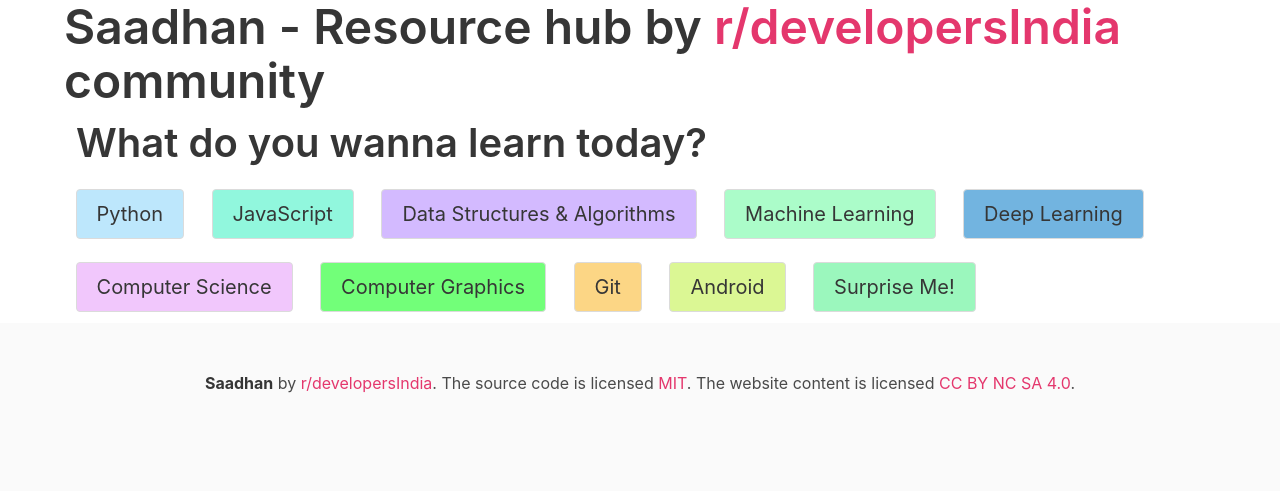
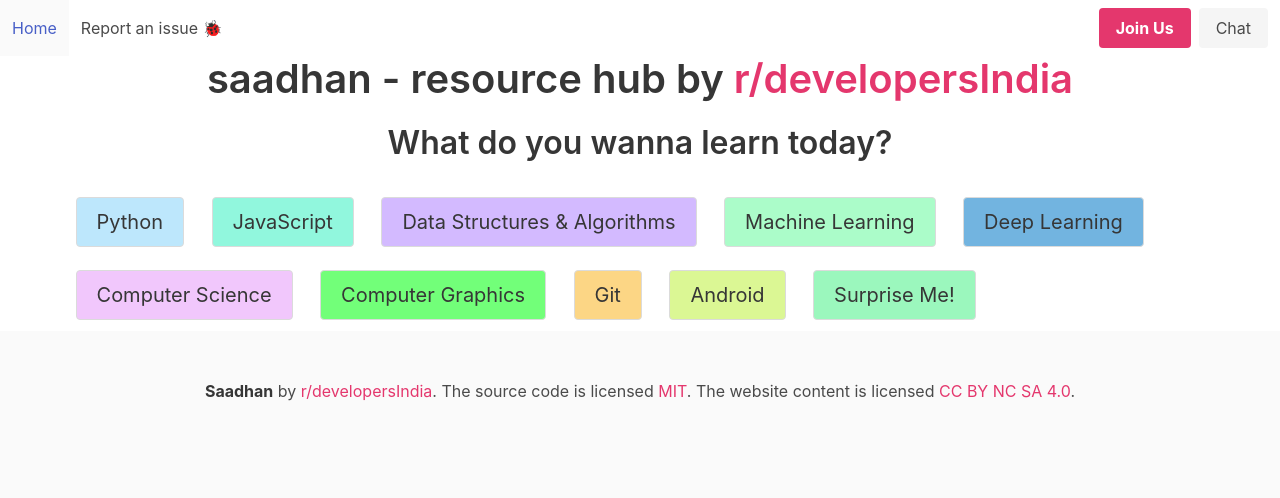
Before and after one commit to developersIndia/saadhan, a Flask app: page / in a window 1280 px wide. Shown: the top 498 px of the page. Run offline with Flask 2, Linux system fonts and the light colour scheme; some libraries are stand-ins or nearby versions.

Commit message:
♻️ a lot of changes
- use requests & cache network requests
- add basic navbar
- add tweet share link

```diff
--- a/app.py
+++ b/app.py
@@ -25,5 +25,5 @@ def home():
 @app.route("/resources", methods=["GET"])
 def category():
     params = request.args
-    resources, hcode = resourcer.Resource.get_resource(params)
+    resources = resourcer.Resource.get_resource(params)
     return render_template("resources.html", resources=resources['resources'])
--- a/resourcer/resourcer.py
+++ b/resourcer/resourcer.py
@@ -1,6 +1,5 @@
-import urllib
-import json
-
+import requests
+import requests_cache
 
 HEADERS = {
     "User-Agent": "Mozilla/5.0 (X11; Linux x86_64) AppleWebKit/537.36 (KHTML, like Gecko) Chrome/77.0.3865.90 Safari/537.36",
@@ -21,18 +20,15 @@ CATEGORY_API_PATH = {
     "computer-science": "computer-science",
 }
 
+requests_cache.install_cache("resource_cache", backend="memory", expire_after=180)
 
 class Resource:
     API: str = "https://developersIndia.github.io/resources/"
 
     def get_resource(param) -> str:
-        # https://developersindia.github.io/resources/languages/javascript/
         """
         Given a URL, return response data in JSON and the response code
         """
         url = f"{Resource.API}{CATEGORY_API_PATH[param.get('category')]}"
-        req = urllib.request.Request(url, headers=HEADERS)
-
-        with urllib.request.urlopen(req) as response:
-            res = json.loads(response.read().decode("utf-8"))
-        return res, response.code
+        res = requests.get(url).json()
+        return res
--- a/templates/base.html
+++ b/templates/base.html
@@ -15,13 +15,52 @@
 </head>
 
 <body>
-  <div class="container">
-    <h1 class="title is-1 is-center">Saadhan - Resource hub by <a
-        href="https://reddit.com/r/developersIndia">r/developersIndia</a> community</h1>
+
+  <nav class="navbar" role="navigation" aria-label="main navigation">
+    <div class="navbar-brand">
+      <!-- <a class="navbar-item" href="https://bulma.io">
+        <img src="https://bulma.io/images/bulma-logo.png" width="112" height="28">
+      </a> -->
+
+      <a role="button" class="navbar-burger" aria-label="menu" aria-expanded="false" data-target="navbarBasicExample">
+        <span aria-hidden="true"></span>
+        <span aria-hidden="true"></span>
+        <span aria-hidden="true"></span>
+      </a>
+    </div>
+
+    <div id="navbarBasicExample" class="navbar-menu">
+      <div class="navbar-start">
+        <a href="/" class="navbar-item">
+          Home
+        </a>
+
+        <a href="https://github.com/developersIndia/saadhan" class="navbar-item">
+          Report an issue 🐞
+        </a>
+      </div>
+
+      <div class="navbar-end">
+        <div class="navbar-item">
+          <div class="buttons">
+            <a style="background-color: #E4376D;" href="https://reddit.com/r/developersIndia" class="button is-primary">
+              <strong>Join Us</strong>
+            </a>
+            <a href="https://discord.gg/MKXMSNC" class="button is-light">
+              Chat
+            </a>
+          </div>
+        </div>
+      </div>
+    </div>
+  </nav>
+
+  <div class="content is-vcentered has-text-centered">
+    <h1 class="title is-2 is-center">saadhan - resource hub by <a
+        href="https://reddit.com/r/developersIndia">r/developersIndia</a></h1>
   </div>
 
-
-  <div class="container is-centered">
+  <div class="container">
     {% block content %}
     {% endblock content %}
   </div>
--- a/templates/categories.html
+++ b/templates/categories.html
@@ -1,14 +1,13 @@
 {% extends 'base.html' %}
 {% block content %}
-<div class="container is-centered column">
-    <!-- <div class="column"> -->
-    <h2 class="title is-2">What do you wanna learn today?</h2>
-    <!-- </div> -->
+<div class="content is-vcentered has-text-centered">
+    <h2 class="title is-3">What do you wanna learn today?</h2>
 </div>
 
 <div class="container" id="categories">
     {% for category, link in categories.items() %}
-    <a style="margin: 1%" class="category_name button is-medium" id="category_name" href="/resources?category={{ link }}">{{category}}</a>
+    <a style="margin: 1%" class="category_name button is-medium" id="category_name"
+        href="/resources?category={{ link }}">{{category}}</a>
     {% endfor %}
 </div>
 
--- a/templates/resources.html
+++ b/templates/resources.html
@@ -11,10 +11,10 @@
             <div class="content">
                 <p class="title is-4">{{res.title}}</p>
             </div>
-
+            <span class="tag is-danger">{{res.level}}</span>
             <footer class="card-footer">
-                <a href="#" class="card-footer-item">Copy link</a>
-                <a href="#" class="card-footer-item">Tweet</a>
+                <a href="#" class="card-footer-item">Copy Link</a>
+                <a target="_blank" href="http://twitter.com/share?text=Hey, checkout this resource {{res.title}} via saadhan.devsindia.in&url={{res.url}}&hashtags=devsindia" class="card-footer-item">Tweet</a>
             </footer>
         </div>
     </div>
```
Also changed, not shown: requirements.txt (+12 -0 lines), README.md, 1 other file.
